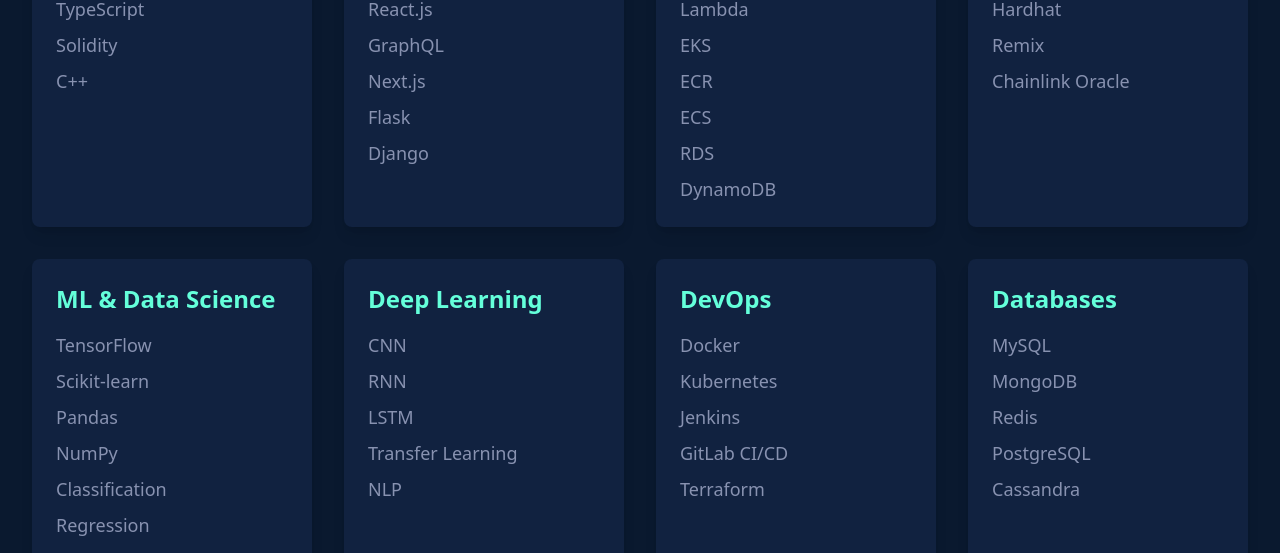
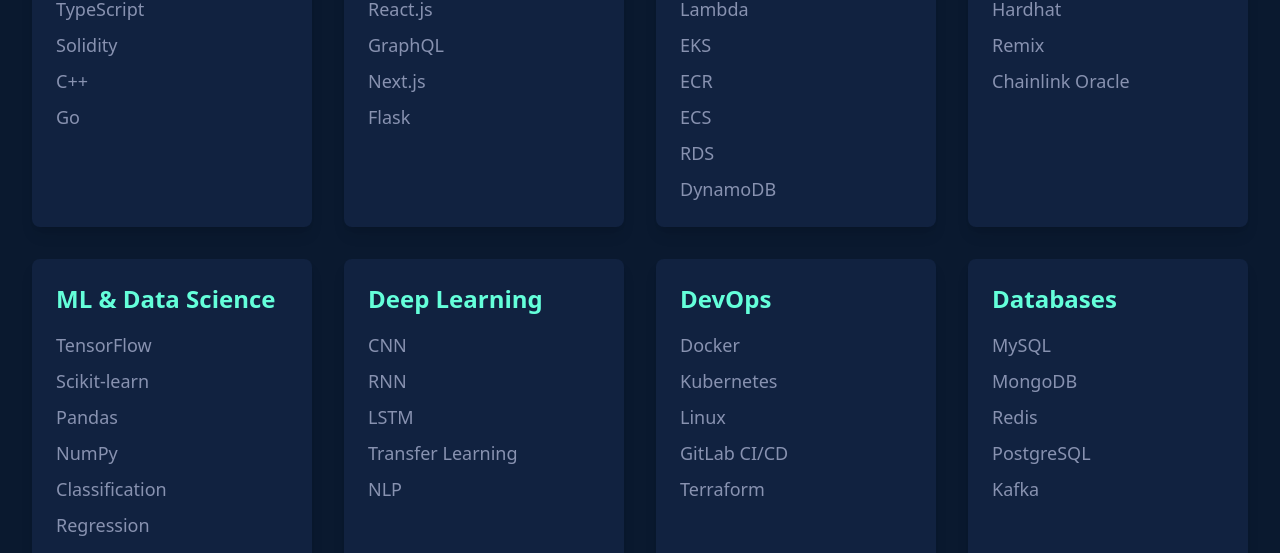
Before and after one commit to vishavsingla/portfolio, a Next.js app: page / in a window 1280 px wide. Shown: the part 3957-4510 px from the top of the page. Built offline with nearby package versions, Linux system fonts and the light colour scheme.

Commit message:
Update page.tsx

```diff
--- a/app/page.tsx
+++ b/app/page.tsx
@@ -186,14 +186,14 @@
           <h2 className="text-4xl font-bold mb-12 text-[#ccd6f6]">Skills</h2>
           <div className="grid grid-cols-2 md:grid-cols-4 gap-8">
             {[
-              { title: "Languages", skills: ["Java", "Python", "TypeScript", "Solidity", "C++"] },
-              { title: "Frameworks", skills: ["Spring Boot", "Express.js", "React.js", "GraphQL", "Next.js", "Flask", "Django"] },
+              { title: "Languages", skills: ["Java", "Python", "TypeScript", "Solidity", "C++", "Go"] },
+              { title: "Frameworks", skills: ["Spring Boot", "Express.js", "React.js", "GraphQL", "Next.js", "Flask"] },
               { title: "AWS Services", skills: ["EC2", "S3", "Lambda", "EKS", "ECR", "ECS", "RDS", "DynamoDB"] },
               { title: "Blockchain", skills: ["Ethereum", "Ethers.js", "Hardhat", "Remix", "Chainlink Oracle"] },
               { title: "ML & Data Science", skills: ["TensorFlow", "Scikit-learn", "Pandas", "NumPy", "Classification", "Regression"] },
               { title: "Deep Learning", skills: ["CNN", "RNN", "LSTM", "Transfer Learning", "NLP"] },
-              { title: "DevOps", skills: ["Docker", "Kubernetes", "Jenkins", "GitLab CI/CD", "Terraform"] },
-              { title: "Databases", skills: ["MySQL", "MongoDB", "Redis", "PostgreSQL", "Cassandra"] }
+              { title: "DevOps", skills: ["Docker", "Kubernetes", "Linux", "GitLab CI/CD", "Terraform"] },
+              { title: "Databases", skills: ["MySQL", "MongoDB", "Redis", "PostgreSQL", "Kafka"] }
             ].map((category, index) => (
               <div key={index} className="bg-[#112240] p-6 rounded-lg shadow-lg transform hover:-translate-y-1 hover:scale-105 transition-all duration-300">
                 <h3 className="text-2xl font-bold text-[#64ffda] mb-4">{category.title}</h3>
```
